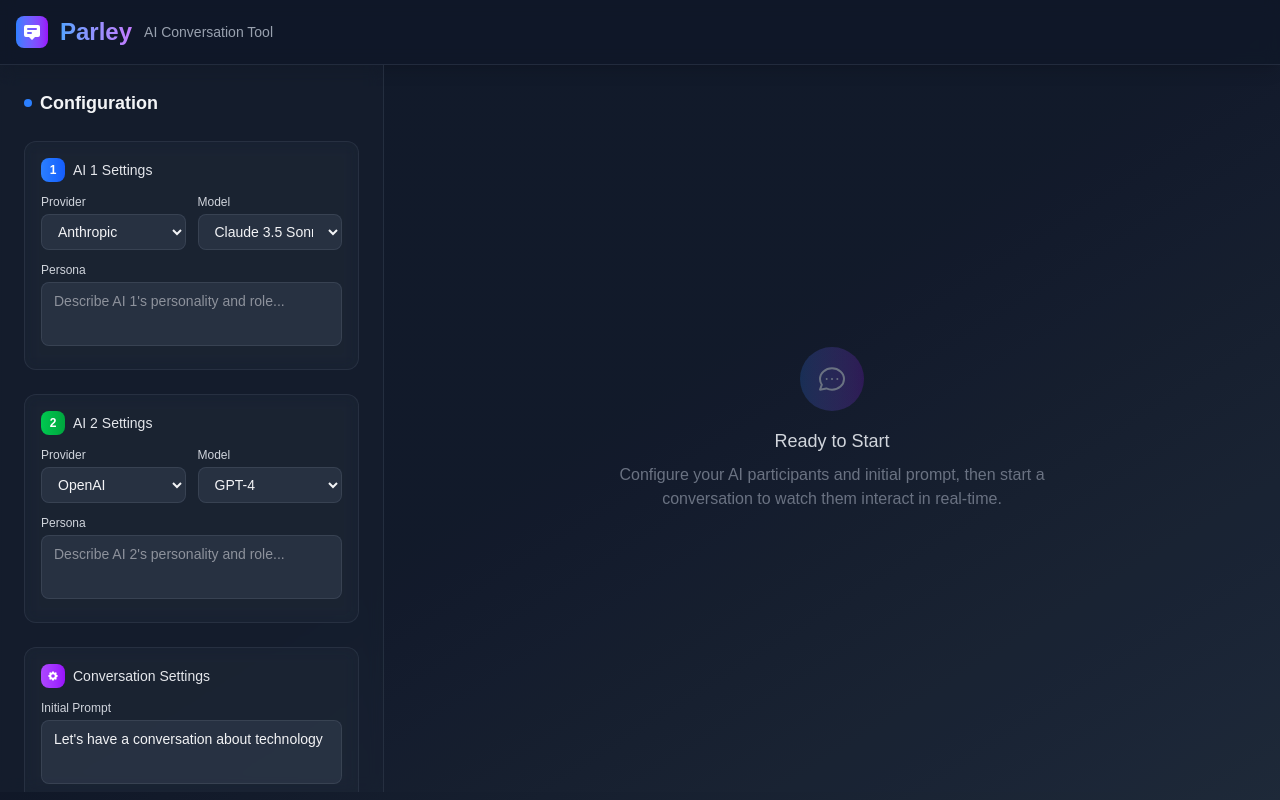
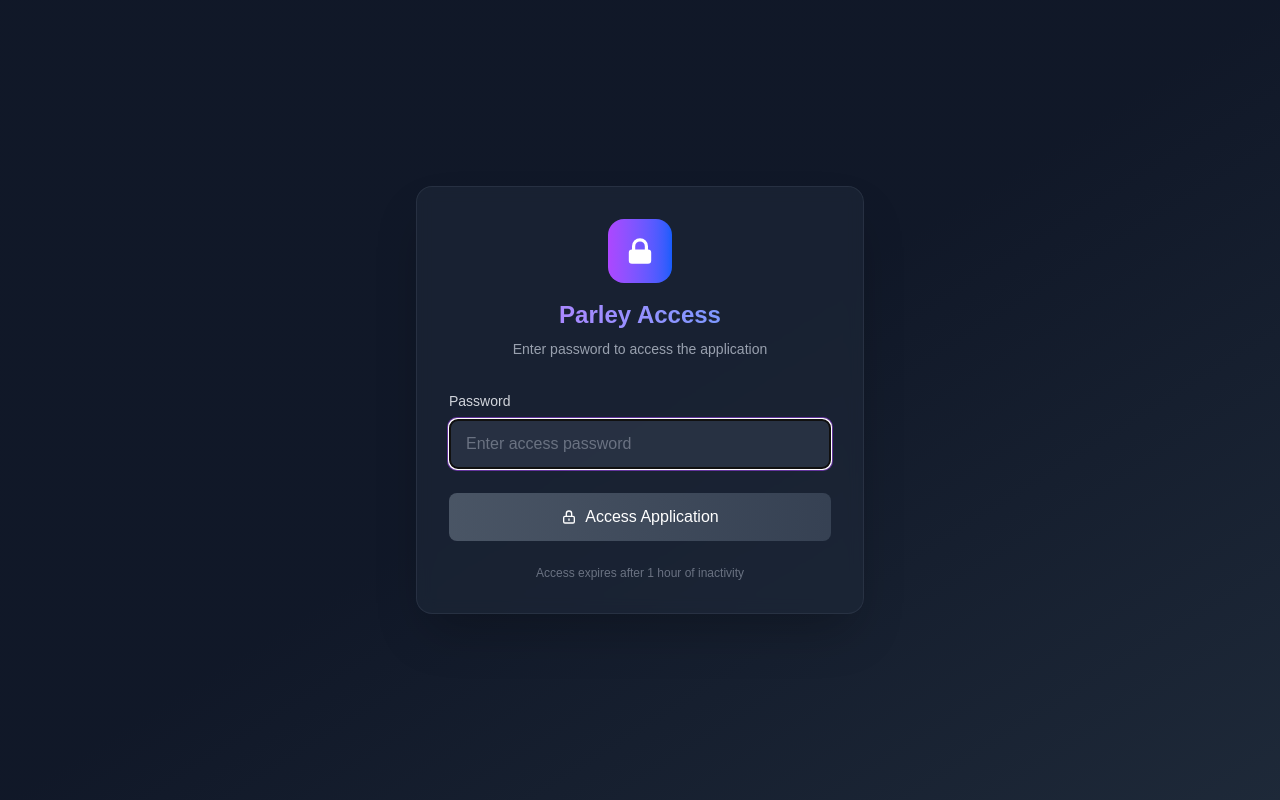
Before and after one commit to JeremySpradlin/Parley, a Next.js app in the folder frontend/: page / in a window 1280 px wide. Built offline with nearby package versions, Linux system fonts and the light colour scheme.

Commit message:
Added password protection, cleaned up race condition in chat

```diff
--- a/frontend/src/app/components/ConversationView.tsx
+++ b/frontend/src/app/components/ConversationView.tsx
@@ -66,19 +66,31 @@ export function ConversationView({ conversationId, onStop, onComplete }: Convers
     const handleMessageEvent = (event: MessageEvent) => {
       try {
         const data = JSON.parse(event.data);
-        setMessages(prev => [...prev, data]);
-        setIsTyping(null); // Clear typing indicator immediately
+        setMessages(prev => {
+          const newMessages = [...prev, data];
+
+          // Clear typing indicator immediately
+          setIsTyping(null);
+
+          // Check if we've reached the message limit
+          if (newMessages.length >= messageLimit && messageLimit > 0) {
+            // Don't show typing indicator if we've reached the limit
+            return newMessages;
+          }
 
           // Show typing indicator for next AI if conversation is still running
           setTimeout(() => {
             setConversationStatus(prevStatus => {
-            if (prevStatus === 'running') {
+              if (prevStatus === 'running' && newMessages.length < messageLimit) {
                 const nextSpeaker = data.sender === 'ai1' ? 'ai2' : 'ai1';
                 setIsTyping(nextSpeaker);
               }
               return prevStatus;
             });
           }, 100);
+
+          return newMessages;
+        });
       } catch (error) {
         console.error('Failed to parse message:', error);
       }
@@ -113,10 +125,10 @@ export function ConversationView({ conversationId, onStop, onComplete }: Convers
     };
   }, [conversationId, onComplete, API_URL]);
 
-  // Auto-scroll to bottom when new messages arrive
+  // Auto-scroll to bottom when new messages arrive or typing indicator changes
   useEffect(() => {
     messagesEndRef.current?.scrollIntoView({ behavior: 'smooth' });
-  }, [messages]);
+  }, [messages, isTyping]);
 
   const handleStop = async () => {
     if (eventSourceRef.current) {
--- /dev/null
+++ b/frontend/src/app/components/PasswordProtection.tsx
@@ -0,0 +1,191 @@
+'use client';
+
+import { useState, useEffect, ReactNode } from 'react';
+
+interface PasswordProtectionProps {
+  children: ReactNode;
+}
+
+const AUTH_KEY = 'parley_auth';
+const AUTH_DURATION = 60 * 60 * 1000; // 1 hour in milliseconds
+
+export function PasswordProtection({ children }: PasswordProtectionProps) {
+  const [isAuthenticated, setIsAuthenticated] = useState<boolean | null>(null);
+  const [password, setPassword] = useState('');
+  const [error, setError] = useState('');
+  const [isLoading, setIsLoading] = useState(false);
+
+  // Check if user is already authenticated on mount
+  useEffect(() => {
+    checkAuthStatus();
+  }, []);
+
+  const checkAuthStatus = () => {
+    try {
+      const authData = localStorage.getItem(AUTH_KEY);
+      if (authData) {
+        const { timestamp } = JSON.parse(authData);
+        const now = Date.now();
+
+        // Check if less than 1 hour has passed
+        if (now - timestamp < AUTH_DURATION) {
+          setIsAuthenticated(true);
+          return;
+        } else {
+          // Auth expired, remove it
+          localStorage.removeItem(AUTH_KEY);
+        }
+      }
+    } catch (error) {
+      // Invalid auth data, remove it
+      localStorage.removeItem(AUTH_KEY);
+    }
+
+    setIsAuthenticated(false);
+  };
+
+  const handlePasswordSubmit = async (e: React.FormEvent) => {
+    e.preventDefault();
+    setIsLoading(true);
+    setError('');
+
+    // Get the password from environment variable (set at build time)
+    const correctPassword = process.env.NEXT_PUBLIC_APP_PASSWORD;
+
+    if (!correctPassword) {
+      setError('Password not configured');
+      setIsLoading(false);
+      return;
+    }
+
+    if (password === correctPassword) {
+      // Store auth with timestamp
+      const authData = {
+        authenticated: true,
+        timestamp: Date.now()
+      };
+      localStorage.setItem(AUTH_KEY, JSON.stringify(authData));
+      setIsAuthenticated(true);
+    } else {
+      setError('Incorrect password');
+    }
+
+    setIsLoading(false);
+  };
+
+  const handleLogout = () => {
+    localStorage.removeItem(AUTH_KEY);
+    setIsAuthenticated(false);
+    setPassword('');
+    setError('');
+  };
+
+  // Show loading while checking auth status
+  if (isAuthenticated === null) {
+    return (
+      <div className="min-h-screen bg-gradient-to-br from-gray-900 via-gray-900 to-gray-800 text-gray-100 flex items-center justify-center">
+        <div className="flex items-center gap-3">
+          <div className="w-6 h-6 border-2 border-purple-500/30 border-t-purple-500 rounded-full animate-spin"></div>
+          <span className="text-gray-400">Loading...</span>
+        </div>
+      </div>
+    );
+  }
+
+  // Show password form if not authenticated
+  if (!isAuthenticated) {
+    return (
+      <div className="min-h-screen bg-gradient-to-br from-gray-900 via-gray-900 to-gray-800 text-gray-100 flex items-center justify-center">
+        <div className="w-full max-w-md">
+          <div className="bg-gray-800/60 backdrop-blur-sm rounded-2xl p-8 border border-gray-700/50 shadow-2xl">
+            {/* Header */}
+            <div className="text-center mb-8">
+              <div className="w-16 h-16 bg-gradient-to-r from-purple-500 to-blue-600 rounded-2xl flex items-center justify-center mx-auto mb-4">
+                <svg className="w-8 h-8 text-white" fill="currentColor" viewBox="0 0 20 20">
+                  <path fillRule="evenodd" d="M5 9V7a5 5 0 0110 0v2a2 2 0 012 2v5a2 2 0 01-2 2H5a2 2 0 01-2-2v-5a2 2 0 012-2zm8-2v2H7V7a3 3 0 016 0z" clipRule="evenodd" />
+                </svg>
+              </div>
+              <h1 className="text-2xl font-bold bg-gradient-to-r from-purple-400 to-blue-400 bg-clip-text text-transparent mb-2">
+                Parley Access
+              </h1>
+              <p className="text-gray-400 text-sm">Enter password to access the application</p>
+            </div>
+
+            {/* Password Form */}
+            <form onSubmit={handlePasswordSubmit} className="space-y-6">
+              <div>
+                <label htmlFor="password" className="block text-sm font-medium text-gray-300 mb-2">
+                  Password
+                </label>
+                <input
+                  id="password"
+                  type="password"
+                  value={password}
+                  onChange={(e) => setPassword(e.target.value)}
+                  placeholder="Enter access password"
+                  className="w-full bg-gray-700/50 border border-gray-600/50 rounded-lg px-4 py-3 text-gray-200 placeholder-gray-500 focus:ring-2 focus:ring-purple-500/50 focus:border-purple-500/50 transition-all"
+                  disabled={isLoading}
+                  autoFocus
+                />
+                {error && (
+                  <p className="text-red-400 text-sm mt-2 flex items-center gap-2">
+                    <svg className="w-4 h-4" fill="currentColor" viewBox="0 0 20 20">
+                      <path fillRule="evenodd" d="M18 10a8 8 0 11-16 0 8 8 0 0116 0zm-7 4a1 1 0 11-2 0 1 1 0 012 0zm-1-9a1 1 0 00-1 1v4a1 1 0 102 0V6a1 1 0 00-1-1z" clipRule="evenodd" />
+                    </svg>
+                    {error}
+                  </p>
+                )}
+              </div>
+
+              <button
+                type="submit"
+                disabled={isLoading || !password.trim()}
+                className="w-full bg-gradient-to-r from-purple-600 to-blue-600 hover:from-purple-700 hover:to-blue-700 disabled:from-gray-600 disabled:to-gray-700 text-white font-medium py-3 px-6 rounded-lg transition-all duration-200 transform hover:scale-[1.02] disabled:hover:scale-100 disabled:cursor-not-allowed flex items-center justify-center gap-2"
+              >
+                {isLoading ? (
+                  <>
+                    <div className="w-4 h-4 border-2 border-white/30 border-t-white rounded-full animate-spin"></div>
+                    Verifying...
+                  </>
+                ) : (
+                  <>
+                    <svg className="w-4 h-4" fill="none" stroke="currentColor" viewBox="0 0 24 24">
+                      <path strokeLinecap="round" strokeLinejoin="round" strokeWidth={2} d="M12 15v2m-6 4h12a2 2 0 002-2v-6a2 2 0 00-2-2H6a2 2 0 00-2 2v6a2 2 0 002 2zm10-10V7a4 4 0 00-8 0v4h8z" />
+                    </svg>
+                    Access Application
+                  </>
+                )}
+              </button>
+            </form>
+
+            {/* Footer */}
+            <div className="text-center mt-6">
+              <p className="text-xs text-gray-500">
+                Access expires after 1 hour of inactivity
+              </p>
+            </div>
+          </div>
+        </div>
+      </div>
+    );
+  }
+
+  // Render the protected content with logout option
+  return (
+    <div className="relative">
+      {/* Logout button - positioned absolutely in top right */}
+      <button
+        onClick={handleLogout}
+        className="fixed top-4 right-4 z-50 bg-gray-800/80 hover:bg-gray-700/80 text-gray-300 hover:text-white px-3 py-2 rounded-lg transition-all duration-200 flex items-center gap-2 text-sm backdrop-blur-sm border border-gray-600/50"
+        title="Logout (session will expire in 1 hour)"
+      >
+        <svg className="w-4 h-4" fill="none" stroke="currentColor" viewBox="0 0 24 24">
+          <path strokeLinecap="round" strokeLinejoin="round" strokeWidth={2} d="M17 16l4-4m0 0l-4-4m4 4H7m6 4v1a3 3 0 01-3 3H6a3 3 0 01-3-3V7a3 3 0 013-3h4a3 3 0 013 3v1" />
+        </svg>
+        Logout
+      </button>
+
+      {children}
+    </div>
+  );
+}
--- a/frontend/src/app/layout.tsx
+++ b/frontend/src/app/layout.tsx
@@ -2,6 +2,7 @@ import type { Metadata } from "next";
 import { Geist, Geist_Mono } from "next/font/google";
 import "./globals.css";
 import { ConversationProvider } from './context/ConversationContext';
+import { PasswordProtection } from './components/PasswordProtection';
 
 const geistSans = Geist({
   variable: "--font-geist-sans",
@@ -14,8 +15,8 @@ const geistMono = Geist_Mono({
 });
 
 export const metadata: Metadata = {
-  title: "Create Next App",
-  description: "Generated by create next app",
+  title: "Parley - AI Conversation Tool",
+  description: "AI-to-AI conversation analysis platform",
 };
 
 export default function RootLayout({
@@ -28,9 +29,11 @@ export default function RootLayout({
       <body
         className={`${geistSans.variable} ${geistMono.variable} antialiased`}
       >
-        <ConversationProvider>
-          {children}
-        </ConversationProvider>
+        <PasswordProtection>
+          <ConversationProvider>
+            {children}
+          </ConversationProvider>
+        </PasswordProtection>
       </body>
     </html>
   );
```
Lines whose indentation alone changed are shown as unchanged.
